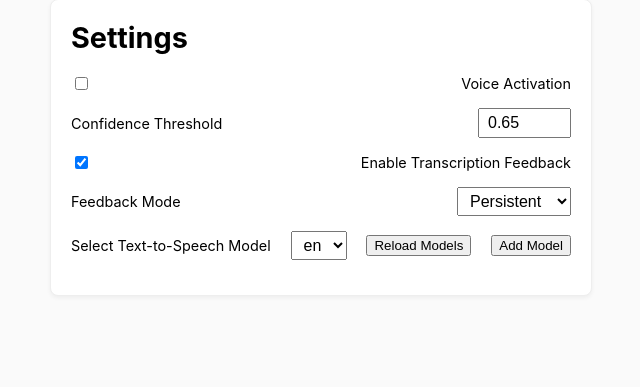
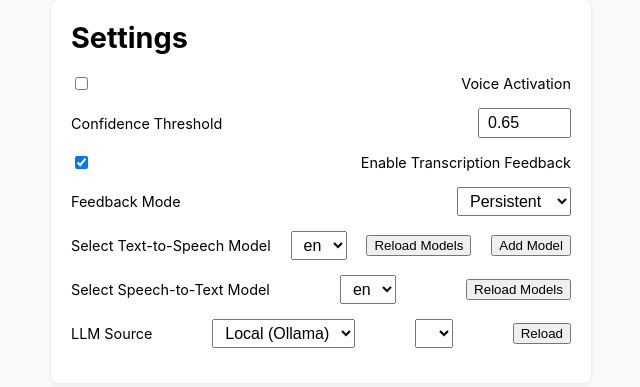
Before and after one commit to West-Ben/ElaraLM, a FastAPI app: page /settings in a window 1280 px wide. Shown: the part 144-531 px from the top of the page, without its empty margins (319-959 px from the left). Run offline with FastAPI, Linux system fonts and the light colour scheme; data that the repository does not hold is empty.

Commit message:
Add dynamic model selection

```diff
--- /dev/null
+++ b/app/llm.py
@@ -0,0 +1,113 @@
+import os
+import subprocess
+from typing import List
+
+import httpx
+
+OLLAMA_URL = os.environ.get('OLLAMA_URL', 'http://localhost:11434')
+CONFIG_PATH = os.path.join(os.path.dirname(__file__), '..', 'config.json')
+
+_current_source = 'local'
+_current_model: str | None = None
+_llmstudio_url: str | None = os.environ.get('LLMSTUDIO_URL')
+_llmstudio_key: str | None = os.environ.get('LLMSTUDIO_KEY')
+
+
+def _save_config() -> None:
+    try:
+        data = {
+            'source': _current_source,
+            'model': _current_model,
+            'llmstudio_url': _llmstudio_url,
+            'llmstudio_key': _llmstudio_key,
+        }
+        with open(CONFIG_PATH, 'w', encoding='utf-8') as f:
+            import json
+            json.dump({'llm': data}, f)
+    except Exception:
+        pass
+
+
+def _load_config() -> None:
+    global _current_source, _current_model, _llmstudio_url, _llmstudio_key
+    try:
+        import json
+        with open(CONFIG_PATH, 'r', encoding='utf-8') as f:
+            cfg = json.load(f).get('llm', {})
+            _current_source = cfg.get('source', 'local')
+            _current_model = cfg.get('model')
+            _llmstudio_url = cfg.get('llmstudio_url')
+            _llmstudio_key = cfg.get('llmstudio_key')
+    except Exception:
+        pass
+
+
+_load_config()
+
+
+async def list_local_models() -> List[str]:
+    try:
+        async with httpx.AsyncClient(timeout=5) as client:
+            resp = await client.get(f'{OLLAMA_URL}/api/tags')
+            resp.raise_for_status()
+            return [m['name'] for m in resp.json().get('models', [])]
+    except Exception:
+        try:
+            out = subprocess.check_output(['ollama', 'list'], text=True)
+            return [line.split(':')[0] for line in out.splitlines() if line]
+        except Exception:
+            return []
+
+
+async def list_remote_models() -> List[str]:
+    if not _llmstudio_url:
+        return []
+    try:
+        headers = {'Authorization': f'Bearer {_llmstudio_key}'} if _llmstudio_key else {}
+        async with httpx.AsyncClient(timeout=10) as client:
+            resp = await client.get(_llmstudio_url.rstrip('/') + '/models', headers=headers)
+            resp.raise_for_status()
+            data = resp.json()
+            return data.get('models', [])
+    except Exception:
+        return []
+
+
+def select_model(source: str, name: str, url: str | None = None, key: str | None = None) -> None:
+    global _current_source, _current_model, _llmstudio_url, _llmstudio_key
+    _current_source = source
+    _current_model = name
+    if url:
+        _llmstudio_url = url
+    if key:
+        _llmstudio_key = key
+    _save_config()
+
+
+async def generate(prompt: str) -> str:
+    if _current_source == 'remote' and _llmstudio_url:
+        headers = {'Authorization': f'Bearer {_llmstudio_key}'} if _llmstudio_key else {}
+        try:
+            async with httpx.AsyncClient(timeout=60) as client:
+                resp = await client.post(
+                    _llmstudio_url.rstrip('/') + '/v1/chat/completions',
+                    headers=headers,
+                    json={'model': _current_model, 'messages': [{'role': 'user', 'content': prompt}]}
+                )
+                resp.raise_for_status()
+                data = resp.json()
+                choice = data.get('choices', [{}])[0]
+                return choice.get('message', {}).get('content', '').strip()
+        except Exception:
+            pass
+    else:
+        url = f'{OLLAMA_URL}/api/generate'
+        try:
+            async with httpx.AsyncClient(timeout=60) as client:
+                resp = await client.post(url, json={'model': _current_model or 'llama3', 'prompt': prompt})
+                resp.raise_for_status()
+                data = resp.json()
+                return data.get('response', data.get('generated_text', '')).strip()
+        except Exception:
+            pass
+    return ''
--- a/app/main.py
+++ b/app/main.py
@@ -11,7 +11,6 @@ from fastapi.templating import Jinja2Templates
 from pydantic import BaseModel
 from transformers import pipeline
 from transformers.pipelines import Pipeline
-import whisper
 import ffmpeg
 from pydub import AudioSegment
 import numpy as np
@@ -19,7 +18,7 @@ import io
 import asyncio
 import base64
 import time
-from . import tts
+from . import tts, stt, llm
 import httpx
 
 
@@ -36,21 +35,10 @@ if not os.path.isfile(LOG_FILE):
     with open(LOG_FILE, 'w', newline='', encoding='utf-8') as f:
         csv.writer(f).writerow(['timestamp', 'prompt', 'response', 'tts_model'])
 
-OLLAMA_URL = os.environ.get('OLLAMA_URL', 'http://localhost:11434/api/generate')
-LLMSTUDIO_URL = os.environ.get('LLMSTUDIO_URL')
 
 
 
 text_generator: Pipeline | None = None
-stt_model: whisper.Whisper | None = None
-
-
-def get_stt_model() -> whisper.Whisper:
-    """Lazy load and return the Whisper model."""
-    global stt_model
-    if stt_model is None:
-        stt_model = whisper.load_model("base")
-    return stt_model
 
 
 async def transcribe_audio(data: bytes) -> tuple[str, float]:
@@ -72,10 +60,8 @@ async def transcribe_audio(data: bytes) -> tuple[str, float]:
     samples = np.array(audio_seg.get_array_of_samples()).astype(np.float32)
     samples /= np.iinfo(audio_seg.array_type).max
 
-    model = get_stt_model()
-    result = await asyncio.to_thread(model.transcribe, samples, fp16=False)
-    text = result.get("text", "").strip()
-    confidence = float(np.exp(result.get("avg_logprob", -10)))
+    text, logprob = await asyncio.to_thread(stt.transcribe_audio, samples)
+    confidence = float(np.exp(logprob))
     return text, confidence
 
 
@@ -99,33 +85,10 @@ def get_pipeline() -> Pipeline:
 
 
 async def generate_llm(prompt: str) -> str:
-    """Generate text via LLM Studio or Ollama, falling back to local pipeline."""
-    for url in (LLMSTUDIO_URL, OLLAMA_URL):
-        if not url:
-            continue
-        try:
-            async with httpx.AsyncClient(timeout=60) as client:
-                resp = await client.post(url, json={"prompt": prompt})
-                resp.raise_for_status()
-                data = resp.json()
-                if isinstance(data, dict):
-                    if "response" in data:
-                        return data["response"].strip()
-                    if "result" in data:
-                        return data["result"].strip()
-                    if "text" in data:
-                        return data["text"].strip()
-                    if data.get("choices"):
-                        choice = data["choices"][0]
-                        if isinstance(choice, dict):
-                            txt = choice.get("text") or choice.get("message", {}).get("content")
-                            if txt:
-                                return txt.strip()
-                return str(data)
-        except Exception as e:
-            logger.error("LLM API error for %s: %s", url, e)
-            with open(os.path.join(LOG_DIR, 'llm_errors.log'), 'a', encoding='utf-8') as f:
-                f.write(f"{dt.datetime.utcnow().isoformat()} {url} {e}\n")
+    """Generate text using the selected LLM, falling back to local pipeline."""
+    result = await llm.generate(prompt)
+    if result:
+        return result
     pipeline_fn = get_pipeline()
     try:
         result = pipeline_fn(prompt, max_length=50)
@@ -250,3 +213,38 @@ async def tts_stream(websocket: WebSocket):
             await websocket.send_bytes(b"")
     except WebSocketDisconnect:
         pass
+
+
+@app.get("/stt/models")
+def get_stt_models():
+    """Return available STT model names and current selection."""
+    return {"models": stt.list_models(), "selected": stt.get_selected_model()}
+
+
+@app.post("/stt/select")
+def select_stt_model(name: str):
+    """Set the active STT model."""
+    stt.select_model(name)
+    return {"selected": name}
+
+
+class LLMSelect(BaseModel):
+    source: str
+    name: str
+    url: str | None = None
+    key: str | None = None
+
+
+@app.get("/llm/models")
+async def get_llm_models(source: str = "local"):
+    if source == "remote":
+        models = await llm.list_remote_models()
+    else:
+        models = await llm.list_local_models()
+    return {"models": models}
+
+
+@app.post("/llm/select")
+def select_llm_model(req: LLMSelect):
+    llm.select_model(req.source, req.name, req.url, req.key)
+    return {"selected": req.name, "source": req.source}
--- a/app/static/settings.js
+++ b/app/static/settings.js
@@ -78,4 +78,60 @@ document.addEventListener('DOMContentLoaded', () => {
             }
         });
     }
+
+    const sttSelect = document.getElementById('stt-select');
+    const reloadStt = document.getElementById('reload-stt');
+
+    async function loadSttModels() {
+        const res = await fetch('/stt/models');
+        const data = await res.json();
+        if (!sttSelect) return;
+        sttSelect.innerHTML = '';
+        data.models.forEach(m => {
+            const opt = document.createElement('option');
+            opt.value = m;
+            opt.textContent = m;
+            if (data.selected === m) opt.selected = true;
+            sttSelect.appendChild(opt);
+        });
+    }
+
+    if (sttSelect) {
+        loadSttModels();
+        sttSelect.addEventListener('change', async () => {
+            await fetch('/stt/select?name=' + encodeURIComponent(sttSelect.value), { method: 'POST' });
+        });
+    }
+    if (reloadStt) reloadStt.addEventListener('click', loadSttModels);
+
+    const llmSelect = document.getElementById('llm-select');
+    const llmSource = document.getElementById('llm-source');
+    const reloadLlm = document.getElementById('reload-llm');
+
+    async function loadLlmModels() {
+        const source = llmSource ? llmSource.value : 'local';
+        const res = await fetch('/llm/models?source=' + source);
+        const data = await res.json();
+        if (!llmSelect) return;
+        llmSelect.innerHTML = '';
+        data.models.forEach(m => {
+            const opt = document.createElement('option');
+            opt.value = m;
+            opt.textContent = m;
+            llmSelect.appendChild(opt);
+        });
+    }
+
+    if (llmSource) llmSource.addEventListener('change', loadLlmModels);
+    if (llmSelect) {
+        loadLlmModels();
+        llmSelect.addEventListener('change', async () => {
+            await fetch('/llm/select', {
+                method: 'POST',
+                headers: { 'Content-Type': 'application/json' },
+                body: JSON.stringify({ source: llmSource ? llmSource.value : 'local', name: llmSelect.value })
+            });
+        });
+    }
+    if (reloadLlm) reloadLlm.addEventListener('click', loadLlmModels);
 });
--- a/app/templates/settings.html
+++ b/app/templates/settings.html
@@ -43,6 +43,20 @@
         <button id="reload-tts" type="button">Reload Models</button>
         <button id="add-tts" type="button">Add Model</button>
     </label>
+    <label>
+        Select Speech-to-Text Model
+        <select id="stt-select"></select>
+        <button id="reload-stt" type="button">Reload Models</button>
+    </label>
+    <label>
+        LLM Source
+        <select id="llm-source">
+            <option value="local">Local (Ollama)</option>
+            <option value="remote">Remote</option>
+        </select>
+        <select id="llm-select"></select>
+        <button id="reload-llm" type="button">Reload</button>
+    </label>
 </div>
 <script src="/static/settings.js"></script>
 </body>
--- /dev/null
+++ b/models/stt/en/config.json
@@ -0,0 +1 @@
+{"model_name": "base"}
```
Also changed, not shown: app/stt.py (added, +54 -0 lines), README.md.
